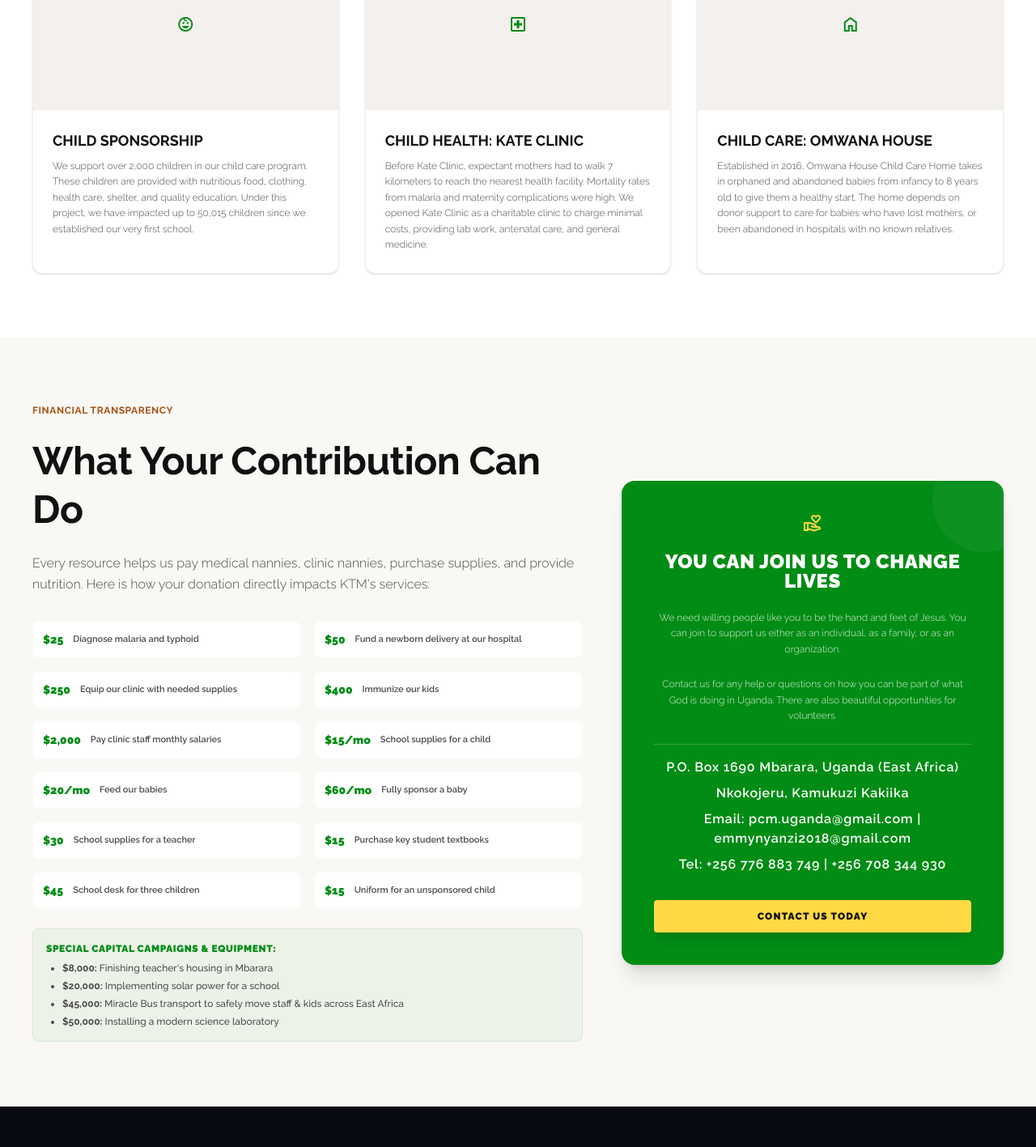
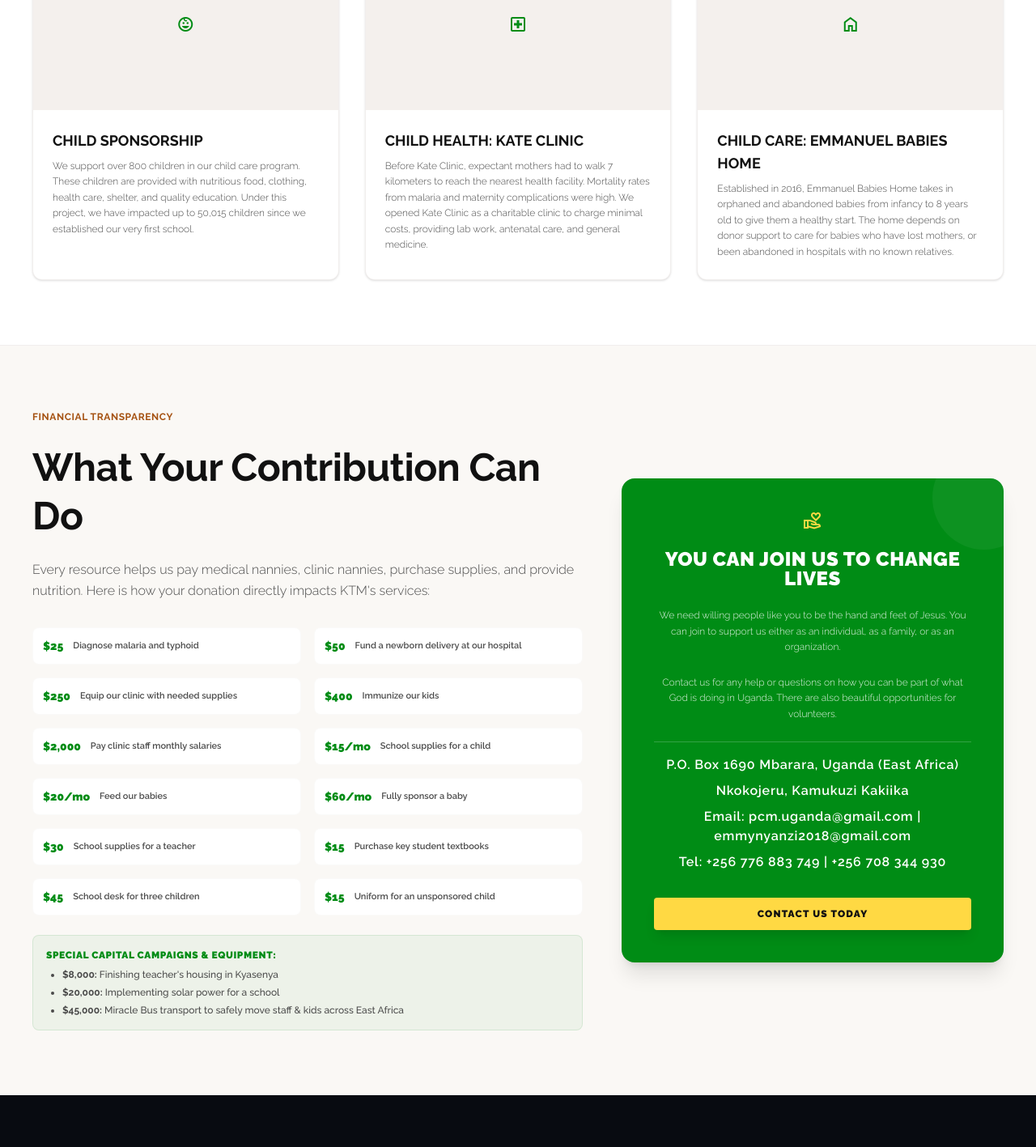
Before and after one commit to IanVikta/katonda-talemwa-ministries, a React (Vite) app in the folder watoto-website/: page /who-we-are in a window 1280 px wide. Shown: the part 2294-3711 px from the top of the page at 81% size. Built offline with nearby package versions, Linux system fonts and the light colour scheme.

Commit message:
feat: create WhoWeAre, BabyWatoto, and WatotoVillages pages

```diff
--- a/watoto-website/src/pages/BabyWatotoPage.tsx
+++ b/watoto-website/src/pages/BabyWatotoPage.tsx
@@ -84,8 +84,8 @@ const galleryItems: GalleryItem[] = [
     title: 'Graduation to Forever Family',
     category: 'graduation',
     image: '/images/villages-family.jpg',
-    caption: 'Thriving babies graduating to their forever home in a Katonda Talemwa village family.',
-    location: 'KTM Village Home',
+    caption: 'Thriving babies graduating to their forever home in a Katonda Talemwa home.',
+    location: 'KTM Home',
   },
   {
     id: 'g6',
@@ -218,7 +218,7 @@ export default function BabyWatotoPage() {
             {/* Floating stat */}
             <div className="absolute bottom-8 left-8 bg-vibrant-green text-pure-white p-6 border-t-4 border-action-yellow max-w-[180px] rounded-none">
               <div className="font-headline text-3xl font-black text-action-yellow">
-                <CountUp end={3000} suffix="+" />
+                <CountUp end={300} suffix="+" />
               </div>
               <p className="text-xs font-bold uppercase tracking-wider mt-1 opacity-90">Babies Rescued</p>
             </div>
@@ -230,7 +230,7 @@ export default function BabyWatotoPage() {
           <div className="max-w-(--spacing-container-max) mx-auto px-4 md:px-margin-desktop grid grid-cols-2 md:grid-cols-4 gap-8 text-center text-pure-white">
             {[
               { end: 24, suffix: '/7', label: 'Emergency Rescue' },
-              { end: 3000, suffix: '+', label: 'Babies Rescued' },
+              { end: 300, suffix: '+', label: 'Babies Rescued' },
               { end: 100, suffix: '%', label: 'Medical Support' },
               { end: 12, suffix: ' Yrs', label: 'Established 2014 (12 Yrs)' },
             ].map(({ end, suffix, label }) => (
@@ -515,7 +515,7 @@ export default function BabyWatotoPage() {
                     '1:4 nanny-to-baby dedicated care ratio',
                     'Full clinical monitoring and immunisations',
                     'Custom nutrition formula and solid foods',
-                    'Transition into a forever village family',
+                    'Transition into a forever home family',
                     'Personal progress letters sent to your inbox',
                   ].map((item) => (
                     <div key={item} className="py-3.5 px-5 flex items-center gap-3 text-sm text-deep-black font-semibold">
@@ -577,11 +577,10 @@ export default function BabyWatotoPage() {
                   <button
                     key={tab.id}
                     onClick={() => setActiveGalleryCategory(tab.id)}
-                    className={`px-4 py-2 text-xs font-headline font-bold uppercase tracking-wider transition-all rounded-none cursor-pointer border ${
-                      activeGalleryCategory === tab.id
-                        ? 'bg-deep-black text-action-yellow border-deep-black shadow-sm'
-                        : 'bg-surface-container-low text-on-surface-variant border-outline-variant/60 hover:border-deep-black'
-                    }`}
+                    className={`px-4 py-2 text-xs font-headline font-bold uppercase tracking-wider transition-all rounded-none cursor-pointer border ${activeGalleryCategory === tab.id
+                      ? 'bg-deep-black text-action-yellow border-deep-black shadow-sm'
+                      : 'bg-surface-container-low text-on-surface-variant border-outline-variant/60 hover:border-deep-black'
+                      }`}
                   >
                     {tab.label}
                   </button>
@@ -637,7 +636,7 @@ export default function BabyWatotoPage() {
               </h2>
               <div className="w-16 h-1 bg-action-yellow mx-auto" />
               <p className="text-sm text-on-surface-variant font-light leading-relaxed">
-                Reflections from sponsors, clinical nurses, village mothers, and partners witnessing miracles every day.
+                Reflections from sponsors, clinical nurses, home mothers, and partners witnessing miracles every day.
               </p>
             </div>
 
--- a/watoto-website/src/pages/WatotoVillagesPage.tsx
+++ b/watoto-website/src/pages/WatotoVillagesPage.tsx
@@ -182,7 +182,7 @@ export default function WatotoVillagesPage() {
                   From four children in one room, the family expanded to 12, then to 47 children. When school fees became an impossible hurdle, Pastor Emmanuel and Sarah made a bold sacrifice: selling their only house to build classrooms and dormitories so every child could study and thrive.
                 </p>
                 <p>
-                  Today, over 25 years later, more than 2,000 children have passed through Katonda Talemwa Homes—raised with unconditional love, spiritual discipleship, and education into doctors, pastors, teachers, and future leaders.
+                  Today, over 25 years later, more than 2,000 children have passed through the Ministry they started and later called Katonda Talemwa Ministries,raised with unconditional love, spiritual discipleship, and education into doctors, pastors, teachers, and future leaders.
                 </p>
               </div>
 
@@ -229,7 +229,7 @@ export default function WatotoVillagesPage() {
         <section className="py-24 bg-surface-container-low border-b border-outline-variant/30">
           <div className="max-w-(--spacing-container-max) mx-auto px-4 md:px-margin-desktop space-y-14">
             <div data-aos="fade-up" className="text-center space-y-3 max-w-xl mx-auto">
-              <span className="text-[10px] uppercase font-extrabold tracking-widest text-vibrant-green block">What the Village Provides</span>
+              <span className="text-[10px] uppercase font-extrabold tracking-widest text-vibrant-green block">What the home Provides</span>
               <h2 className="font-headline text-4xl font-black uppercase text-deep-black leading-none">
                 Six Pillars of <br />
                 <span className="text-vibrant-green">Holistic Care</span>
@@ -389,7 +389,7 @@ export default function WatotoVillagesPage() {
               their story.
             </h2>
             <p className="text-sm font-light opacity-90 leading-relaxed">
-              By sponsoring a child or mother in a Katonda Talemwa Village, you&apos;re not just sending money — you&apos;re providing a family, an education, and a future filled with hope and dignity.
+              By sponsoring a child or mother in a Katonda Talemwa home, you&apos;re not just sending money — you&apos;re providing a family, an education, and a future filled with hope and dignity.
             </p>
             <div className="flex flex-col gap-3">
               <Link
--- a/watoto-website/src/pages/WhoWeArePage.tsx
+++ b/watoto-website/src/pages/WhoWeArePage.tsx
@@ -170,7 +170,7 @@ export default function WhoWeArePage() {
                   <div className="space-y-2">
                     <h3 className="font-headline text-lg font-bold text-deep-black uppercase">Child Sponsorship</h3>
                     <p className="text-xs text-on-surface-variant font-light leading-relaxed">
-                      We support over 2,000 children in our child care program. These children are provided with nutritious food, clothing, health care, shelter, and quality education. Under this project, we have impacted up to 50,015 children since we established our very first school.
+                      We support over 800 children in our child care program. These children are provided with nutritious food, clothing, health care, shelter, and quality education. Under this project, we have impacted up to 50,015 children since we established our very first school.
                     </p>
                   </div>
                 </div>
@@ -198,9 +198,9 @@ export default function WhoWeArePage() {
                 </div>
                 <div className="p-6 flex-1 flex flex-col justify-between space-y-4">
                   <div className="space-y-2">
-                    <h3 className="font-headline text-lg font-bold text-deep-black uppercase">Child Care: Omwana House</h3>
+                    <h3 className="font-headline text-lg font-bold text-deep-black uppercase">Child Care: EMMANUEL BABIES HOME</h3>
                     <p className="text-xs text-on-surface-variant font-light leading-relaxed">
-                      Established in 2016, Omwana House Child Care Home takes in orphaned and abandoned babies from infancy to 8 years old to give them a healthy start. The home depends on donor support to care for babies who have lost mothers, or been abandoned in hospitals with no known relatives.
+                      Established in 2016, Emmanuel Babies Home takes in orphaned and abandoned babies from infancy to 8 years old to give them a healthy start. The home depends on donor support to care for babies who have lost mothers, or been abandoned in hospitals with no known relatives.
                     </p>
                   </div>
                 </div>
@@ -249,10 +249,9 @@ export default function WhoWeArePage() {
               <div className="p-4 bg-vibrant-green/5 border border-vibrant-green/10 rounded-lg space-y-2">
                 <p className="font-headline text-xs font-black uppercase tracking-wider text-vibrant-green">Special Capital Campaigns & Equipment:</p>
                 <ul className="text-xs text-on-surface-variant space-y-1.5 list-disc pl-5 font-medium">
-                  <li><strong>$8,000:</strong> Finishing teacher's housing in Mbarara</li>
+                  <li><strong>$8,000:</strong> Finishing teacher's housing in Kyasenya</li>
                   <li><strong>$20,000:</strong> Implementing solar power for a school</li>
                   <li><strong>$45,000:</strong> Miracle Bus transport to safely move staff & kids across East Africa</li>
-                  <li><strong>$50,000:</strong> Installing a modern science laboratory</li>
                 </ul>
               </div>
             </div>
```
